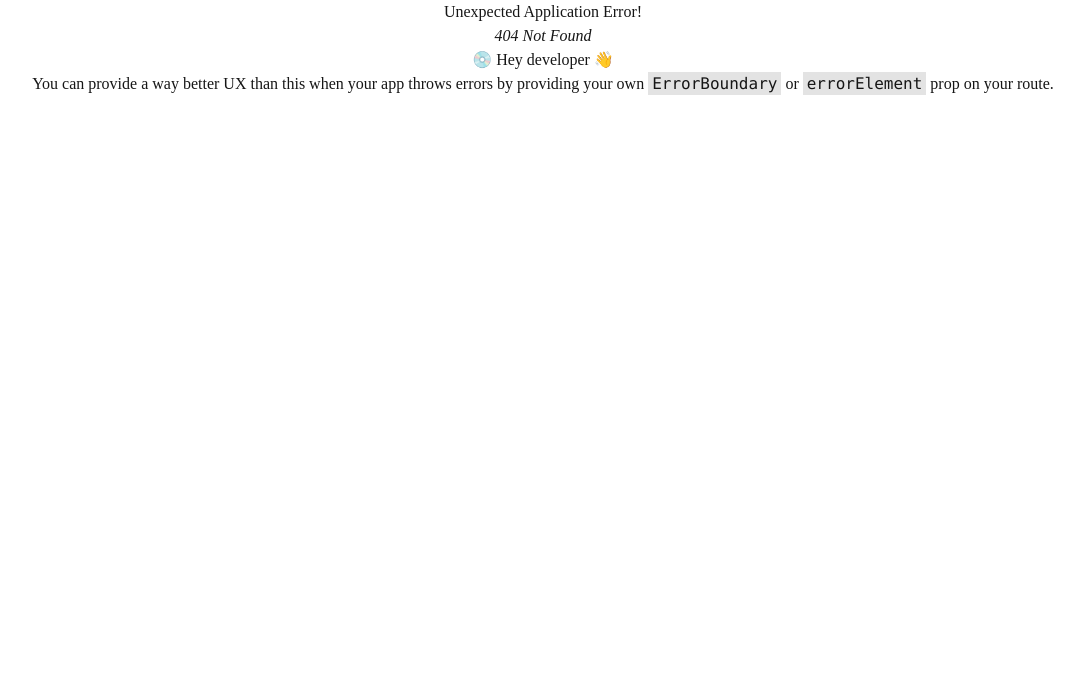
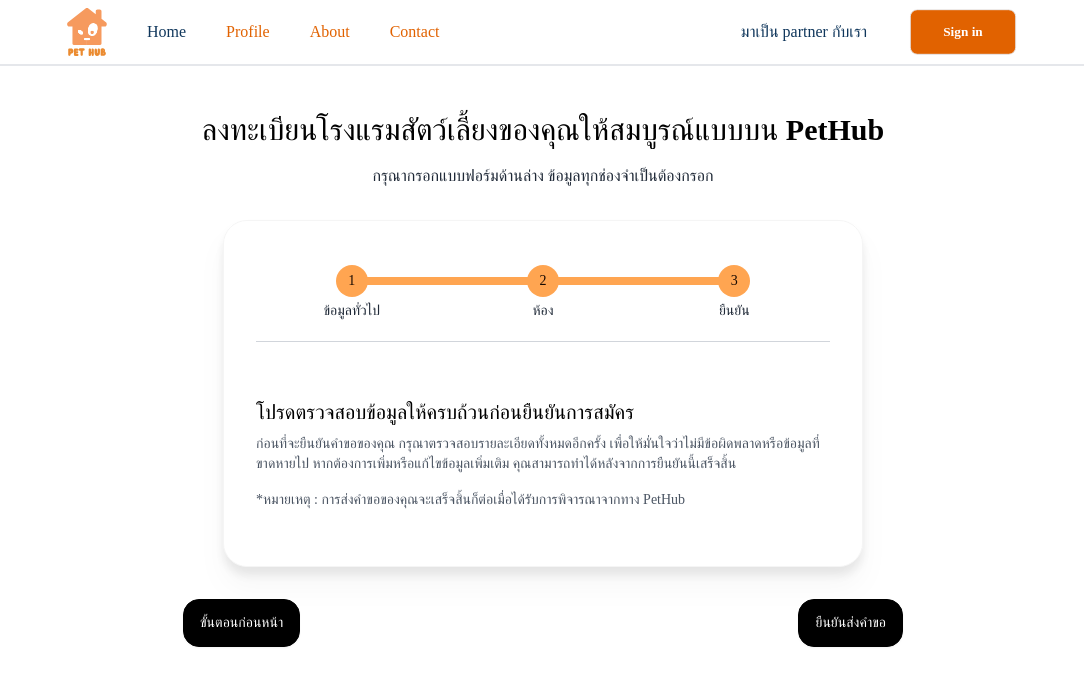
Before and after one commit to NobphadonH/PetHub, a React (Vite) app in the folder pethub-website/: page /pethub-website/confirm in a window 1280 px wide. Before the commit this address had no page. Shown: the top 686 px of the page, without its empty margins (97-1181 px from the left). Built offline with nearby package versions, Linux system fonts and the light colour scheme; a web font is replaced by a local one.

Commit message:
Create Confirm and Finish page
- Added Confirm and Finish page with route

```diff
--- /dev/null
+++ b/pethub-website/src/components/Confirm.jsx
@@ -0,0 +1,48 @@
+import Navbar from "./Utils/Navbar";
+
+function Confirm() {
+
+    return (
+        <div>
+            <Navbar />
+            <div className="flex flex-col mt-24">
+                <div className="text-black font-bold text-3xl mt-4">
+                    ลงทะเบียนโรงแรมสัตว์เลี้ยงของคุณให้สมบูรณ์แบบบน PetHub
+                </div>
+                <div className="flex justify-center">
+                    <div className="max-w-xl mx-auto">
+                        <div className="text-gray-800 text-base mt-4">
+                            กรุณากรอกแบบฟอร์มด้านล่าง ข้อมูลทุกช่องจำเป็นต้องกรอก
+                        </div>
+                    </div>
+                </div>
+                <div className="flex flex-col w-1/2 bg-white border border-neutral-100 drop-shadow-xl p-8 rounded-3xl mt-8 mx-auto">
+                    <div className="flex justify-center items-center">
+                        <ul className="steps w-full max-w-2xl mt-2">
+                            <li className="step step-accent text-gray-800 text-sm">ข้อมูลทั่วไป</li>
+                            <li className="step step-accent text-gray-800 text-sm">ห้อง</li>
+                            <li className="step step-accent text-gray-800 text-sm">ยืนยัน</li>
+                        </ul>
+                    </div>
+                    <div className="flex justify-center items-center">
+                        <div className="w-full max-w-xl flex-grow border-t border-gray-300 mt-5 mb-14"></div>
+                    </div>
+                    <div className="w-full max-w-xl mx-auto text-left text-black font-bold text-xl">โปรดตรวจสอบข้อมูลให้ครบถ้วนก่อนยืนยันการสมัคร</div>
+                    <div className="w-full max-w-xl mx-auto text-left text-gray-600 text-sm mt-2 mb-2">ก่อนที่จะยืนยันคำขอของคุณ กรุณาตรวจสอบรายละเอียดทั้งหมดอีกครั้ง เพื่อให้มั่นใจว่าไม่มีข้อผิดพลาดหรือข้อมูลที่ขาดหายไป หากต้องการเพิ่มหรือแก้ไขข้อมูลเพิ่มเติม คุณสามารถทำได้หลังจากการยืนยันนี้เสร็จสิ้น</div>
+                    <div className="w-full max-w-xl mx-auto text-left text-gray-600 text-sm mt-2 mb-6">*หมายเหตุ : การส่งคำขอของคุณจะเสร็จสิ้นก็ต่อเมื่อได้รับการพิจารณาจากทาง PetHub</div>
+
+                </div>
+                <div className="flex justify-between items-center w-full max-w-3xl -mt-4 mb-4 p-6 mx-auto">
+                    <button className="bg-black text-white border border-black rounded-2xl mt-6 btn sm:btn-xs md:btn-sm lg:btn-md">
+                        ขั้นตอนก่อนหน้า
+                    </button>
+                    <button className="bg-black text-white border border-black rounded-2xl mt-6 btn sm:btn-xs md:btn-sm lg:btn-md">
+                        ยืนยันส่งคำขอ
+                    </button>
+                </div>
+            </div>
+        </div>
+    )
+}
+
+export default Confirm
--- /dev/null
+++ b/pethub-website/src/components/Finish.jsx
@@ -0,0 +1,52 @@
+import Navbar from "./Utils/Navbar";
+
+function Finish() {
+
+    return (
+        <div>
+            <Navbar />
+            <div className="flex flex-col mt-24">
+                <div className="text-black font-bold text-3xl mt-4">
+                    ลงทะเบียนโรงแรมสัตว์เลี้ยงของคุณให้สมบูรณ์แบบบน PetHub
+                </div>
+                <div className="flex justify-center">
+                    <div className="max-w-xl mx-auto">
+                        <div className="text-gray-800 text-base mt-4">
+                            กรุณากรอกแบบฟอร์มด้านล่าง ข้อมูลทุกช่องจำเป็นต้องกรอก
+                        </div>
+                    </div>
+                </div>
+                <div className="flex flex-col w-1/2 bg-white border border-neutral-100 drop-shadow-xl p-8 rounded-3xl mt-8 mx-auto">
+                    <div className="flex justify-center items-center">
+                        <ul className="steps w-full max-w-2xl mt-2">
+                            <li className="step step-accent text-gray-800 text-sm">ข้อมูลทั่วไป</li>
+                            <li className="step step-accent text-gray-800 text-sm">ห้อง</li>
+                            <li className="step step-accent text-gray-800 text-sm">ยืนยัน</li>
+                        </ul>
+                    </div>
+                    <div className="flex justify-center items-center">
+                        <div className="w-full max-w-xl flex-grow border-t border-gray-300 mt-5 mb-14"></div>
+                    </div>
+                    <div className="flex justify-center items-center">
+                        <svg width="120px" height="120px" viewBox="0 0 32 32" xmlns="http://www.w3.org/2000/svg">
+                            <path
+                            d="m16 0c8.836556 0 16 7.163444 16 16s-7.163444 16-16 16-16-7.163444-16-16 7.163444-16 16-16zm5.7279221 11-7.0710679 7.0710678-4.2426406-4.2426407-1.4142136 1.4142136 5.6568542 5.6568542 8.4852814-8.4852813z"
+                            fill="#F69A5E"
+                            fillRule="evenodd"
+                            />
+                        </svg>
+                    </div>
+                    <div className="w-full max-w-xl mx-auto text-center text-black font-bold text-xl mt-6">ส่งคำขอสำเร็จแล้ว!</div>
+                    <div className="w-full max-w-xl mx-auto text-center text-gray-600 text-sm mt-2 mb-8">การดำเนินการตรวจสอบข้อมูลและติดต่อกลับจะเกิดขึ้นในเร็ว ๆ นี้</div>
+                </div>
+                <div className="flex justify-end items-center w-full max-w-3xl -mt-4 mb-4 p-6 mx-auto">
+                    <button className="bg-black text-white border border-black rounded-2xl mt-6 btn sm:btn-xs md:btn-sm lg:btn-md">
+                        กลับไปยังหน้าหลัก
+                    </button>
+                </div>
+            </div>
+        </div>
+    )
+}
+
+export default Finish
--- a/pethub-website/src/main.jsx
+++ b/pethub-website/src/main.jsx
@@ -12,6 +12,8 @@ import HostSignUp from './components/HostSignUp.jsx';
 import Basics from './components/Basics.jsx';
 import HotelDetail from './components/HotelDetail.jsx';
 import Rooms from './components/Rooms.jsx';
+import Confirm from './components/Confirm.jsx';
+import Finish from './components/Finish.jsx';
 
 
 const router = createBrowserRouter([
@@ -25,6 +27,8 @@ const router = createBrowserRouter([
   {path: "/pethub-website/basics", element: <Basics />,},
   {path: "/pethub-website/home/:hotelname", element: <HotelDetail />,},
   {path: "/pethub-website/rooms", element: <Rooms />,},
+  {path: "/pethub-website/confirm", element: <Confirm />,},
+  {path: "/pethub-website/finish", element: <Finish />,},
 ]);
 
 createRoot(document.getElementById('root')).render(
```
